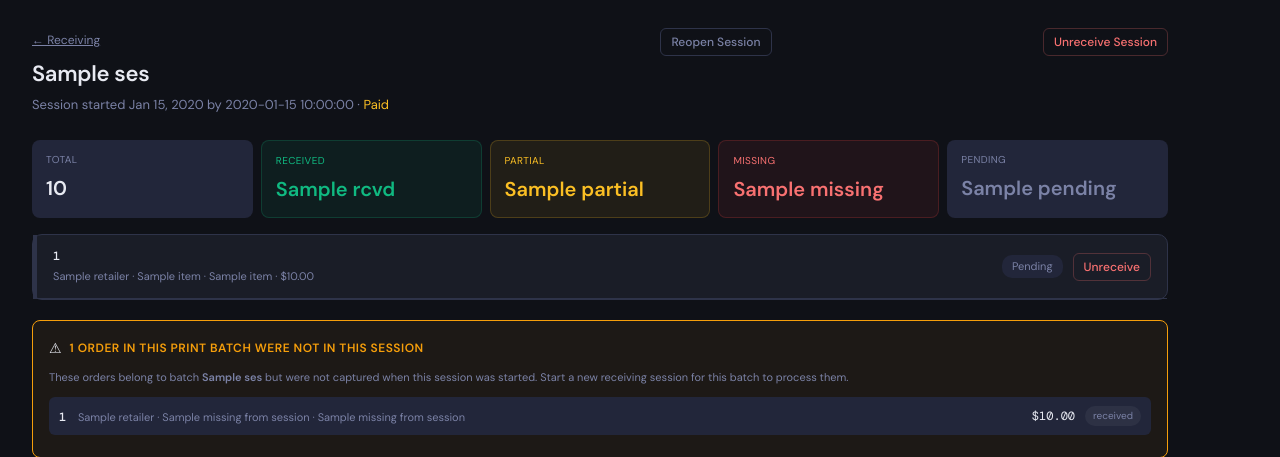
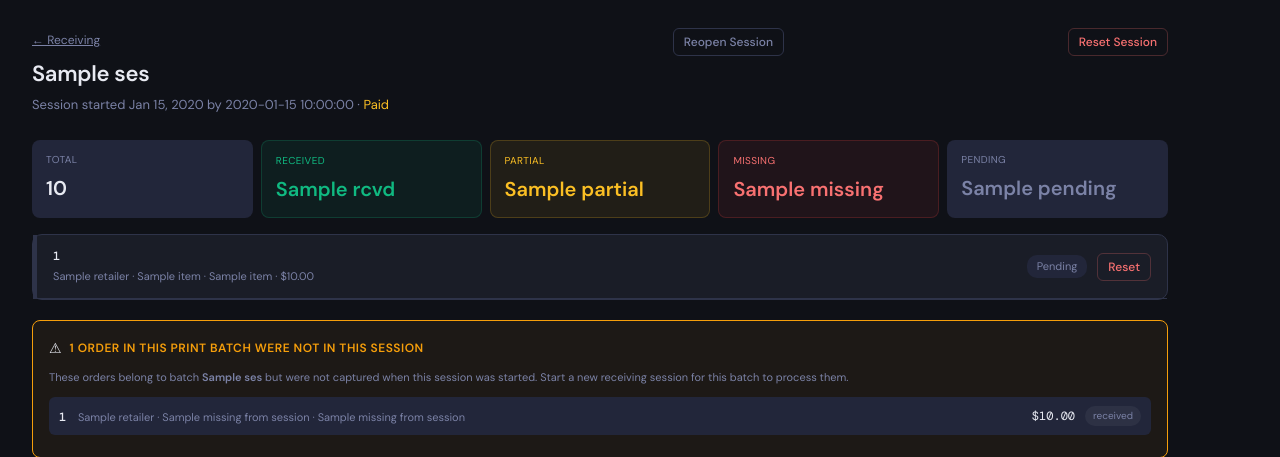
Before and after one commit to kraziers26/Computer_Reseller_Portal, a Python web app: template portal/templates/receiving/session.html in a window 1280 px wide. Shown: the top 457 px of the page. Run offline with Jinja, Linux system fonts and the light colour scheme; the template is opened without the code that fills it: most values are stand-ins (such as "Sample title", 1, 10 or a date in 2020).

Commit message:
Rename 'Unreceive' actions to 'Reset' in session.html

```diff
--- a/portal/templates/receiving/session.html
+++ b/portal/templates/receiving/session.html
@@ -20,16 +20,16 @@
     <button type="submit" class="btn btn-ghost btn-sm">Reopen Session</button>
   </form>
   {% endif %}
-  <form method="POST" action="{{ url_for('receiving.unreceive_session', session_id=session_id) }}" style="display:inline"
+  <form method="POST" action="{{ url_for('receiving.reset_session', session_id=session_id) }}" style="display:inline"
         {% if not any_locked %}
-        onsubmit="return confirm('Unreceive this ENTIRE session? Every order resets to Batched and the session reopens. This can\'t be undone by clicking again.')"
+        onsubmit="return confirm('Reset this ENTIRE session? Every order goes back to Batched, the session itself is cleared, and Start Receiving becomes available again for this batch.')"
         {% endif %}>
     <input type="hidden" name="csrf_token" value="{{ csrf_token() }}">
     {% if any_locked %}
     <button type="button" class="btn btn-ghost btn-sm" disabled style="opacity:.4;cursor:not-allowed;color:#f87171"
-            title="One or more orders in this session are on an active invoice — return them first">Unreceive Session</button>
+            title="One or more orders in this session are on an active invoice — return them first">Reset Session</button>
     {% else %}
-    <button type="submit" class="btn btn-ghost btn-sm" style="color:#f87171;border-color:#f8717140">Unreceive Session</button>
+    <button type="submit" class="btn btn-ghost btn-sm" style="color:#f87171;border-color:#f8717140">Reset Session</button>
     {% endif %}
   </form>
 </div>
@@ -124,13 +124,13 @@
 
       {% if item.invoice_locked %}
       <button type="button" class="btn btn-ghost btn-sm" disabled style="opacity:.4;cursor:not-allowed;color:#f87171;flex-shrink:0"
-              title="On an active invoice — return it there first">Unreceive</button>
+              title="On an active invoice — return it there first">Reset</button>
       {% else %}
-      <form method="POST" action="{{ url_for('receiving.unreceive_item', session_id=session_id) }}" style="display:inline;flex-shrink:0"
-            onsubmit="return confirm('Unreceive {{ item.order_number }}? It resets to Batched, ready to redo.')">
+      <form method="POST" action="{{ url_for('receiving.reset_item', session_id=session_id) }}" style="display:inline;flex-shrink:0"
+            onsubmit="return confirm('Reset {{ item.order_number }}? It goes back to Batched, ready to redo.')">
         <input type="hidden" name="csrf_token" value="{{ csrf_token() }}">
         <input type="hidden" name="item_id" value="{{ item.item_id }}">
-        <button type="submit" class="btn btn-ghost btn-sm" style="color:#f87171;border-color:#f8717140">Unreceive</button>
+        <button type="submit" class="btn btn-ghost btn-sm" style="color:#f87171;border-color:#f8717140">Reset</button>
       </form>
       {% endif %}
     </div>
```
